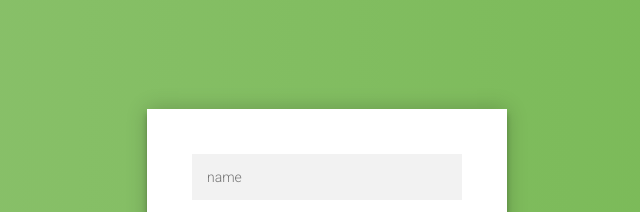
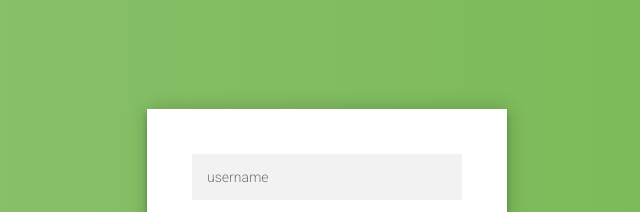
Before and after one commit to Zyver-Meeps/login-webserver-switcher, a plain HTML site: page index.html in a window 1280 px wide. Both pictures are taken after a click on the link "Create an account". Shown: the top 212 px of the page, 313-953 px from the left. Drawn offline with nearby package versions, Linux system fonts and the light colour scheme.

Commit message:
change-name-to-username

```diff
--- a/index.html
+++ b/index.html
@@ -15,7 +15,7 @@
   <div class="login-page">
   <div class="form">
     <form class="register-form">
-      <input type="text" placeholder="name"/>
+      <input type="text" placeholder="username"/>
       <input type="password" placeholder="password"/>
       <input type="text" placeholder="email address"/>
       <button>create</button>
```
